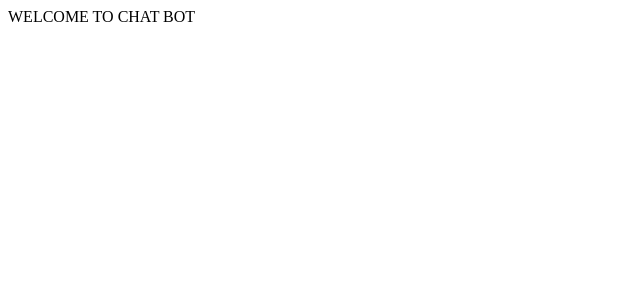
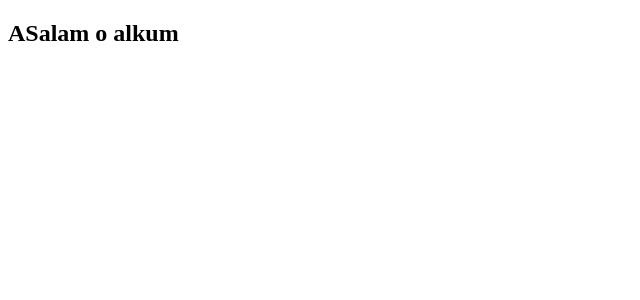
Before and after one commit to hassamboi/chatbot, a React (Create React App) app in the folder client/: page / in a window 1280 px wide. Shown: the top 300 px of the page, without its empty margins (0-640 px from the left). Built offline with nearby package versions, Linux system fonts and the light colour scheme.

Commit message:
Added a h2

```diff
--- a/client/src/components/App/App.js
+++ b/client/src/components/App/App.js
@@ -1,5 +1,9 @@
 const App = () => {
-  return <div>WELCOME TO CHAT BOT</div>;
+  return (
+    <div className="header">
+      <h2>ASalam o alkum</h2>
+    </div>
+  );
 };
 
 export default App;
```
Also changed, not shown: 2 other files (tests, documents, lock files or other folders).
